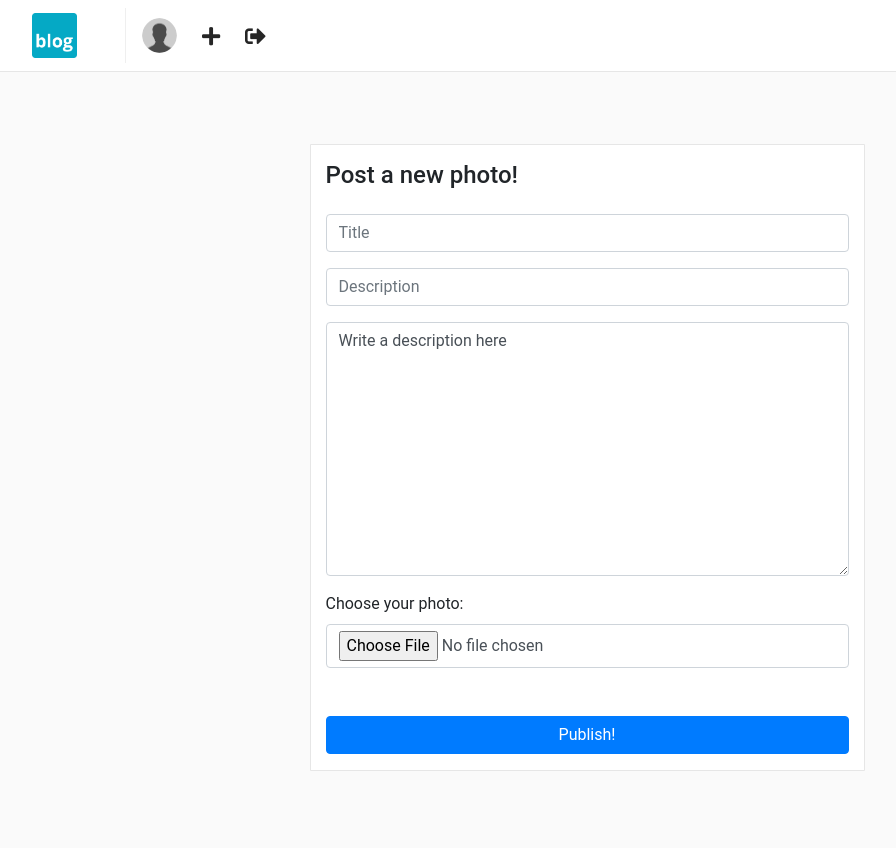
After one commit to bri06/bootcampweb-mod-python-django, a Django app: template templates/posts/new.html in a window 1280 px wide. The commit adds this page. Shown: the whole page, without its empty margins (53-949 px from the left). Run offline with Django 3.2, Linux system fonts and the light colour scheme; the template is opened without the code that fills it: values that come from a table or form of the project are taken from there, others are empty; some libraries are stand-ins or nearby versions.

Commit message:
Añadido el template de añadir post nuevo

```diff
--- a/templates/posts/card.html
+++ b/templates/posts/card.html
@@ -1,6 +1,5 @@
 <div class="col-sm-12 col-md-8 offset-md-2 mt-5 p-0 post-container">
     <div class="media pt-3 pl-3 pb-1">
-
         <div class="media-body">
             <p style="margin-top: 5px;">{{ post.user.get_full_name  }}</p>
         </div>
--- /dev/null
+++ b/templates/posts/new.html
@@ -0,0 +1,75 @@
+{% extends "base.html" %}
+
+{% block head_content %}
+<title>Create new post</title>
+{% endblock %}
+
+{% block container %}
+
+    <div class="container">
+        <div class="row justify-content-md-center">
+            <div class="col-6 pt-3 pb-3" id="profile-box">
+                <h4 class="mb-4">Post a new photo!</h4>
+
+                <form method="POST" enctype="multipart/form-data">
+                    {% csrf_token %}
+
+                    <input type="hidden" name="user" value="{{ user.pk }}" />
+
+                    {# Website field #}
+                    <div class="form-group">
+                        <input
+                            class="form-control {% if form.title.errors %}is-invalid{% endif %}"
+                            type="text"
+                            name="title"
+                            placeholder="Title"
+                        >
+                        <div class="invalid-feedback">
+                            {% for error in form.title.errors %}{{ error }}{% endfor %}
+                        </div>
+                    </div>
+
+                    <div class="form-group">
+                        <input
+                            class="form-control {% if form.description.errors %}is-invalid{% endif %}"
+                            type="text"
+                            name="description"
+                            placeholder="Description"
+                        >
+                        <div class="invalid-feedback">
+                            {% for error in form.description.errors %}{{ error }}{% endfor %}
+                        </div>
+                    </div>
+
+                    <div class="form-group">
+                        <textarea
+                            class="form-control {% if form.text.errors %}is-invalid{% endif %}"
+                            name="text"
+                            rows="10" cols="50"
+                        >Write a description here</textarea>
+                        <div class="invalid-feedback">
+                            {% for error in form.text.errors %}{{ error }}{% endfor %}
+                        </div>
+                    </div>
+
+                    {# Photo field #}
+                    <div class="form-group">
+                        <label>Choose your photo:</label>
+                        <input
+                            class="form-control {% if form.photo.errors %}is-invalid{% endif %}"
+                            type="file"
+                            name="photo"
+                            placeholder="photo"
+                        >
+                        <div class="invalid-feedback">
+                            {% for error in form.photo.errors %}{{ error }}{% endfor %}
+                        </div>
+                    </div>
+
+                    <button type="submit" class="btn btn-primary btn-block mt-5">Publish!</button>
+                </form>
+            </div>
+        </div>
+    </div>
+
+{% endblock %}
```
